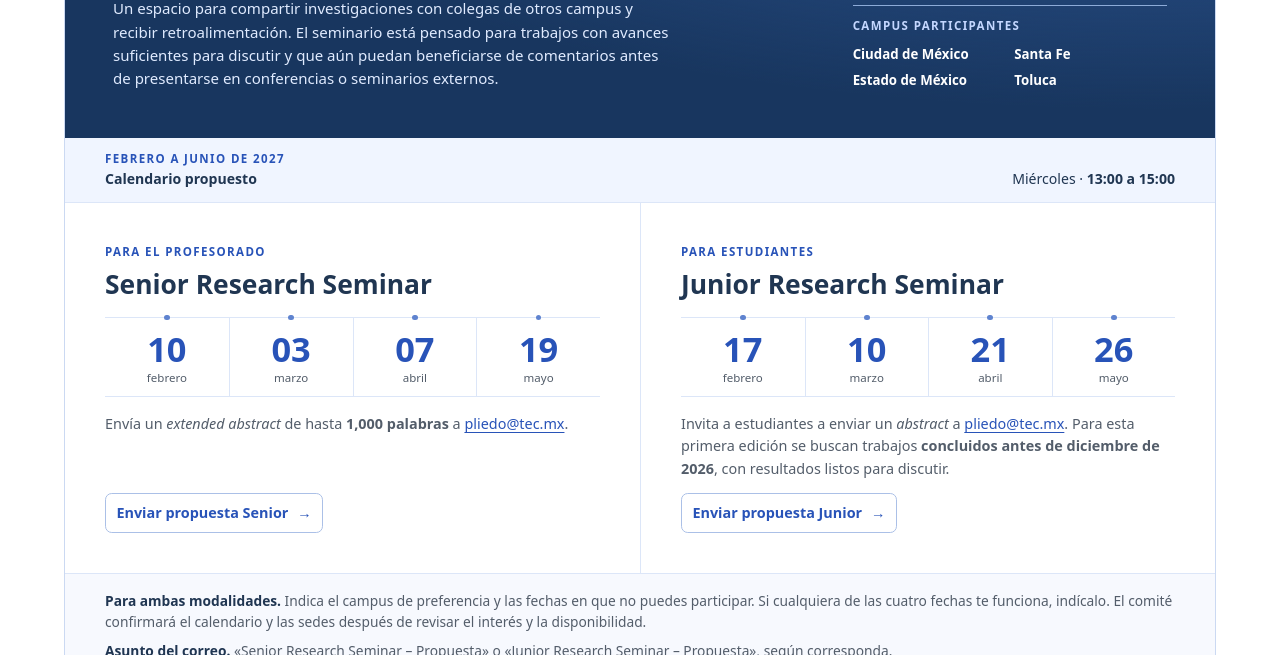
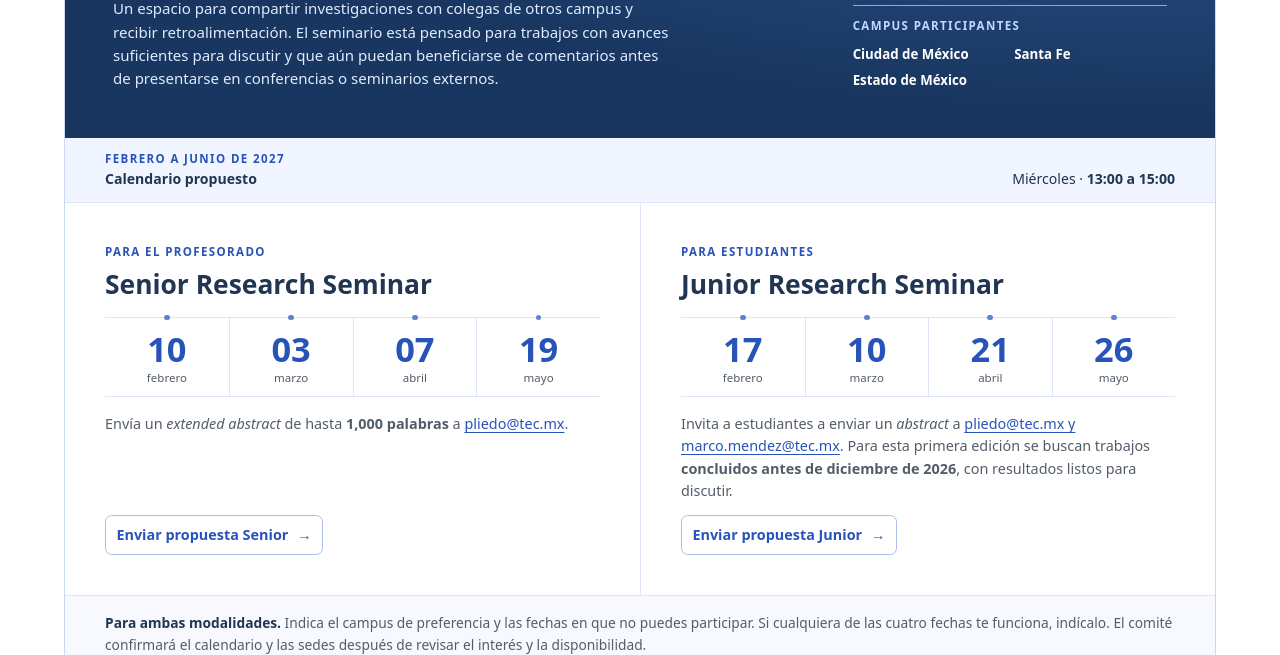
Before and after one commit to lec-cdmx/ClaustroLEC, a plain HTML site: page oportunidades.html in a window 1280 px wide. Shown: the part 682-1337 px from the top of the page. Drawn offline with Linux system fonts and the light colour scheme.

Commit message:
Actualizar contactos y campus del seminario regional

```diff
--- a/oportunidades.html
+++ b/oportunidades.html
@@ -69,7 +69,6 @@
               <li>Ciudad de México</li>
               <li>Santa Fe</li>
               <li>Estado de México</li>
-              <li>Toluca</li>
             </ul>
           </div>
         </header>
@@ -102,8 +101,8 @@
               <li><time datetime="2027-04-21"><strong>21</strong> abril</time></li>
               <li><time datetime="2027-05-26"><strong>26</strong> mayo</time></li>
             </ol>
-            <p>Invita a estudiantes a enviar un <em lang="en">abstract</em> a <a href="mailto:pliedo@tec.mx">pliedo@tec.mx</a>. Para esta primera edición se buscan trabajos <strong>concluidos antes de diciembre de 2026</strong>, con resultados listos para discutir.</p>
-            <a class="seminar-cta" href="mailto:pliedo@tec.mx?subject=Junior%20Research%20Seminar%20%E2%80%93%20Propuesta">Enviar propuesta Junior <span aria-hidden="true">→</span></a>
+            <p>Invita a estudiantes a enviar un <em lang="en">abstract</em> a <a href="mailto:pliedo@tec.mx,marco.mendez@tec.mx?subject=Junior%20Research%20Seminar%20%E2%80%93%20Propuesta">pliedo@tec.mx y marco.mendez@tec.mx</a>. Para esta primera edición se buscan trabajos <strong>concluidos antes de diciembre de 2026</strong>, con resultados listos para discutir.</p>
+            <a class="seminar-cta" href="mailto:pliedo@tec.mx,marco.mendez@tec.mx?subject=Junior%20Research%20Seminar%20%E2%80%93%20Propuesta">Enviar propuesta Junior <span aria-hidden="true">→</span></a>
           </article>
         </div>
 
@@ -118,11 +117,11 @@
         <summary><span><strong>English version</strong> · Call for proposals</span></summary>
         <div>
           <h3>Mexico City Region Research Seminar</h3>
-          <p>Dear colleagues, we are working on launching a research seminar with the Ciudad de México, Santa Fe, Estado de México, and Toluca campuses. We want to share ongoing research and receive feedback from colleagues across campuses. We encourage submissions that have made meaningful progress and can still benefit from discussion, including work you plan to present at external conferences or seminars.</p>
+          <p>Dear colleagues, we are working on launching a research seminar with the Ciudad de México, Santa Fe, and Estado de México campuses. We want to share ongoing research and receive feedback from colleagues across campuses. We encourage submissions that have made meaningful progress and can still benefit from discussion, including work you plan to present at external conferences or seminars.</p>
           <h4>Senior Research Seminar</h4>
           <p>The proposed dates for February–June 2027 are February 10, March 3, April 7, and May 19, all on Wednesdays from 1:00 to 3:00 p.m. Faculty interested in presenting should send an extended abstract of up to 1,000 words to <a href="mailto:pliedo@tec.mx?subject=Senior%20Research%20Seminar%20%E2%80%93%20Proposal">pliedo@tec.mx</a> with the subject “Senior Research Seminar – Proposal.”</p>
           <h4>Junior Research Seminar</h4>
-          <p>For this first edition, we are seeking student research completed before December 2026 so that students have results to present and discuss. The proposed dates are February 17, March 10, April 21, and May 26, 2027, all on Wednesdays from 1:00 to 3:00 p.m. Please encourage interested students to send an abstract to <a href="mailto:pliedo@tec.mx?subject=Junior%20Research%20Seminar%20%E2%80%93%20Proposal">pliedo@tec.mx</a> with the subject “Junior Research Seminar – Proposal.”</p>
+          <p>For this first edition, we are seeking student research completed before December 2026 so that students have results to present and discuss. The proposed dates are February 17, March 10, April 21, and May 26, 2027, all on Wednesdays from 1:00 to 3:00 p.m. Please encourage interested students to send an abstract to <a href="mailto:pliedo@tec.mx,marco.mendez@tec.mx?subject=Junior%20Research%20Seminar%20%E2%80%93%20Proposal">pliedo@tec.mx and marco.mendez@tec.mx</a> with the subject “Junior Research Seminar – Proposal.”</p>
           <p>For either seminar, please indicate your preferred campus and specify any dates when you cannot attend. If any of the four dates would work, please say so. We will finalize the schedule and host campuses once we know the level of interest and availability.</p>
           <p>Best regards,<br><strong>Research Seminar Organizing Committee</strong></p>
         </div>
```
